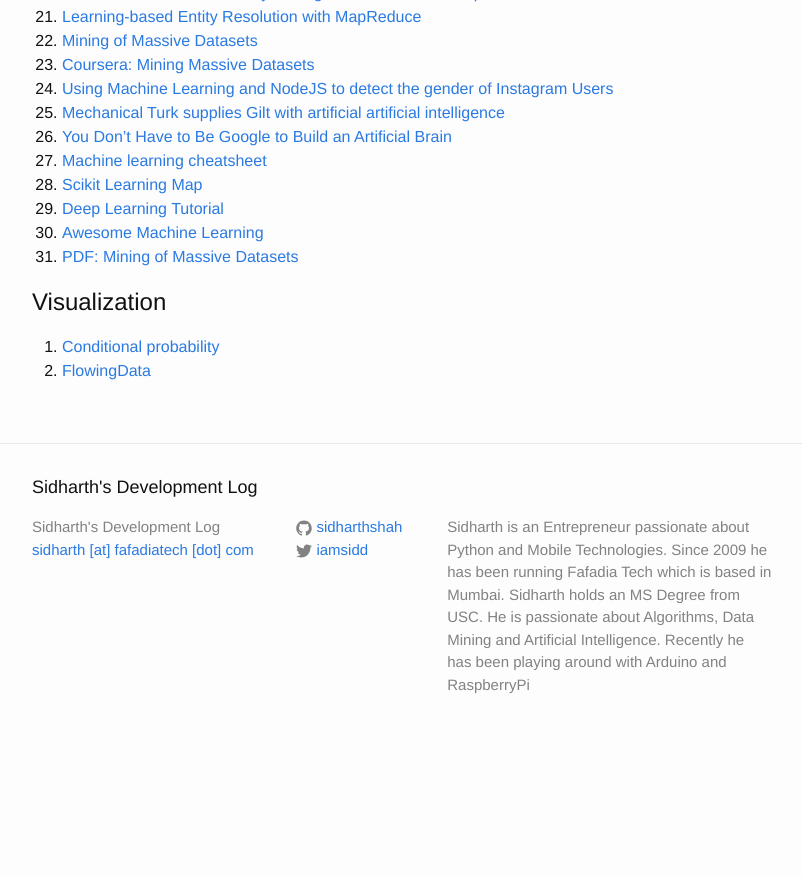
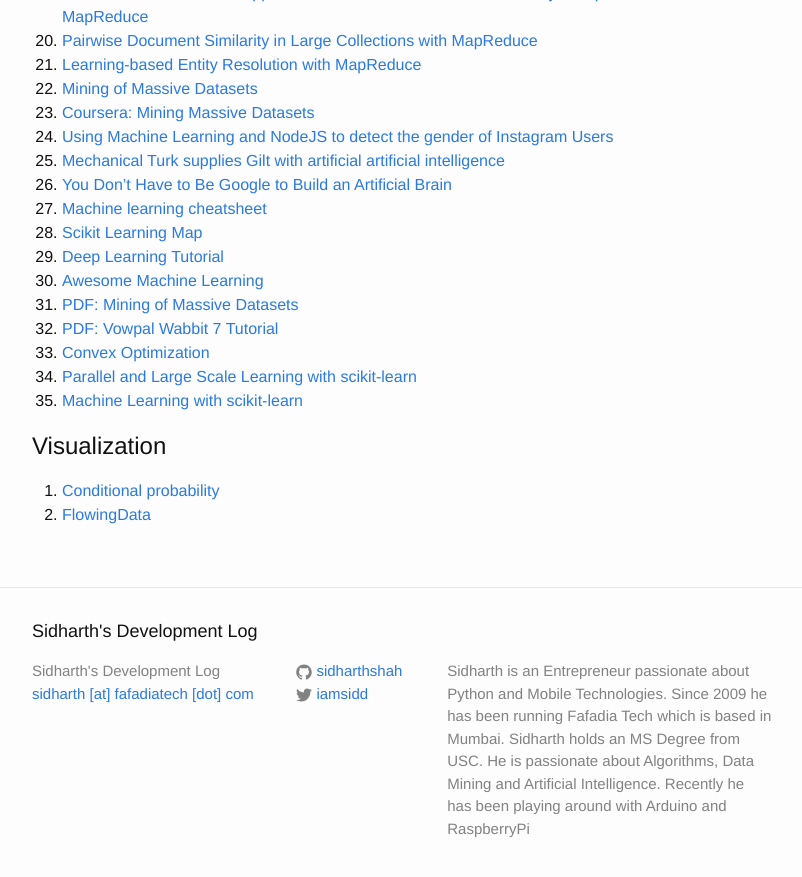
Before and after one commit to sidharthshah/sidharthshah.github.com, a Jekyll site: the page built from machine-learning.md, in a window 1280 px wide and 900 px high, scrolled down 1166 px. Shown: the top 877 px of the window, without its empty margins (238-1040 px from the left). Built offline with Jekyll 4.4.1, drawn with Linux system fonts in a browser that asks for light colours; before the commit the page ends 1922 px from its top, so only the background shows below that.

Commit message:
updated with more ML links

```diff
--- a/machine-learning.md
+++ b/machine-learning.md
@@ -13,6 +13,8 @@
 5. [Oryx](https://github.com/cloudera/oryx)
 6. [ml-ply](http://mlpy.sourceforge.net/)
 7. [ml-ease](http://engineering.linkedin.com/large-scale-machine-learning/open-sourcing-ml-ease)
+8. [wabbit_wappa](https://pypi.python.org/pypi/wabbit_wappa/0.2.0#installation)
+9. [crfsuite](https://github.com/chokkan/crfsuite)
 
 Courses
 =======
@@ -56,6 +58,10 @@
 29. [Deep Learning Tutorial](http://deeplearning.net/tutorial/intro.html)
 30. [Awesome Machine Learning](https://github.com/josephmisiti/awesome-machine-learning)
 31. [PDF: Mining of Massive Datasets](http://infolab.stanford.edu/~ullman/mmds/book.pdf)
+32. [PDF: Vowpal Wabbit 7 Tutorial](https://github.com/JohnLangford/vowpal_wabbit/wiki/v7.0_tutorial.pdf)
+33. [Convex Optimization](http://zinkov.com/posts/2013-08-13-vowpal-tutorial/)
+34. [Parallel and Large Scale Learning with scikit-learn](https://kaggle2.blob.core.windows.net/prospector-files/1092/8e6cc338-54ea-4818-acff-8679f38cdd26/Parallel_Machine_Learning.pdf)
+35. [Machine Learning with scikit-learn](https://kaggle2.blob.core.windows.net/prospector-files/1091/815dad0d-88d9-4b70-9117-fe7cee94879b/scikitlearn.pdf)
 
 Visualization
 =============
```
